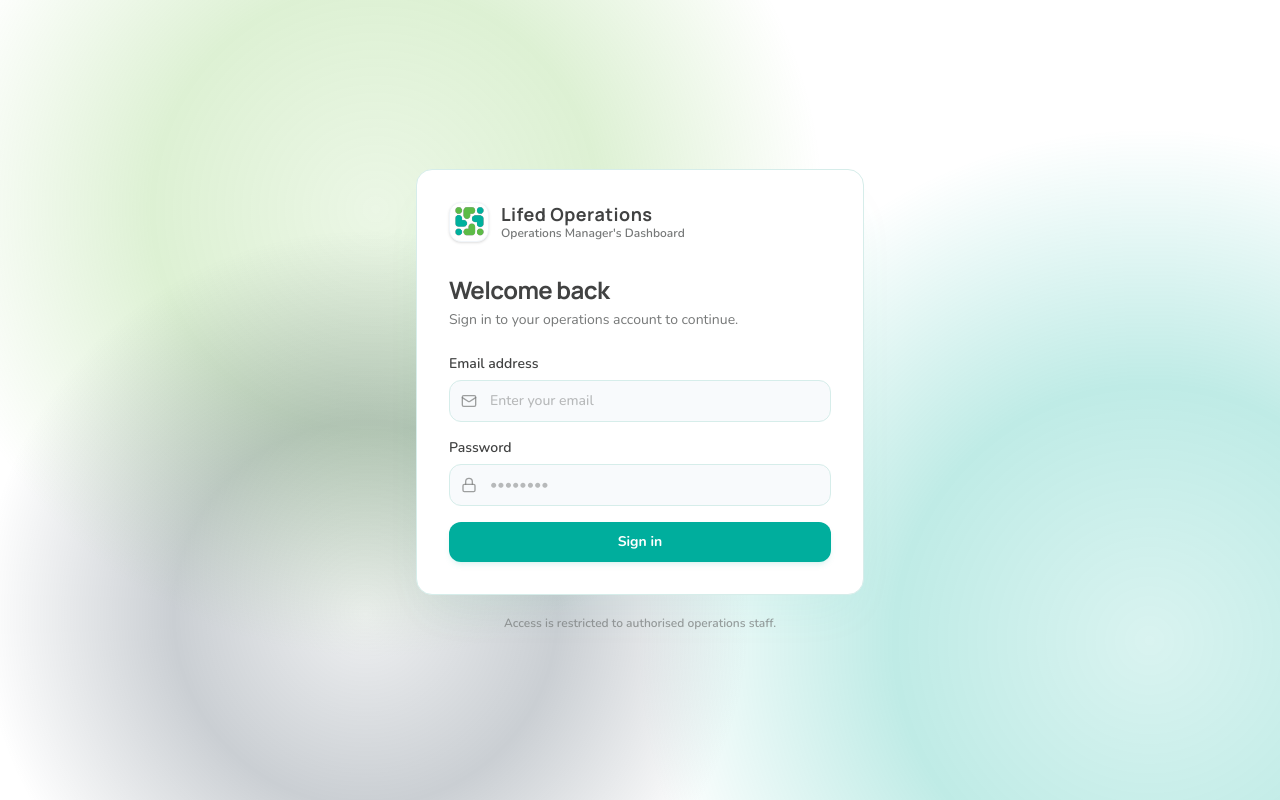
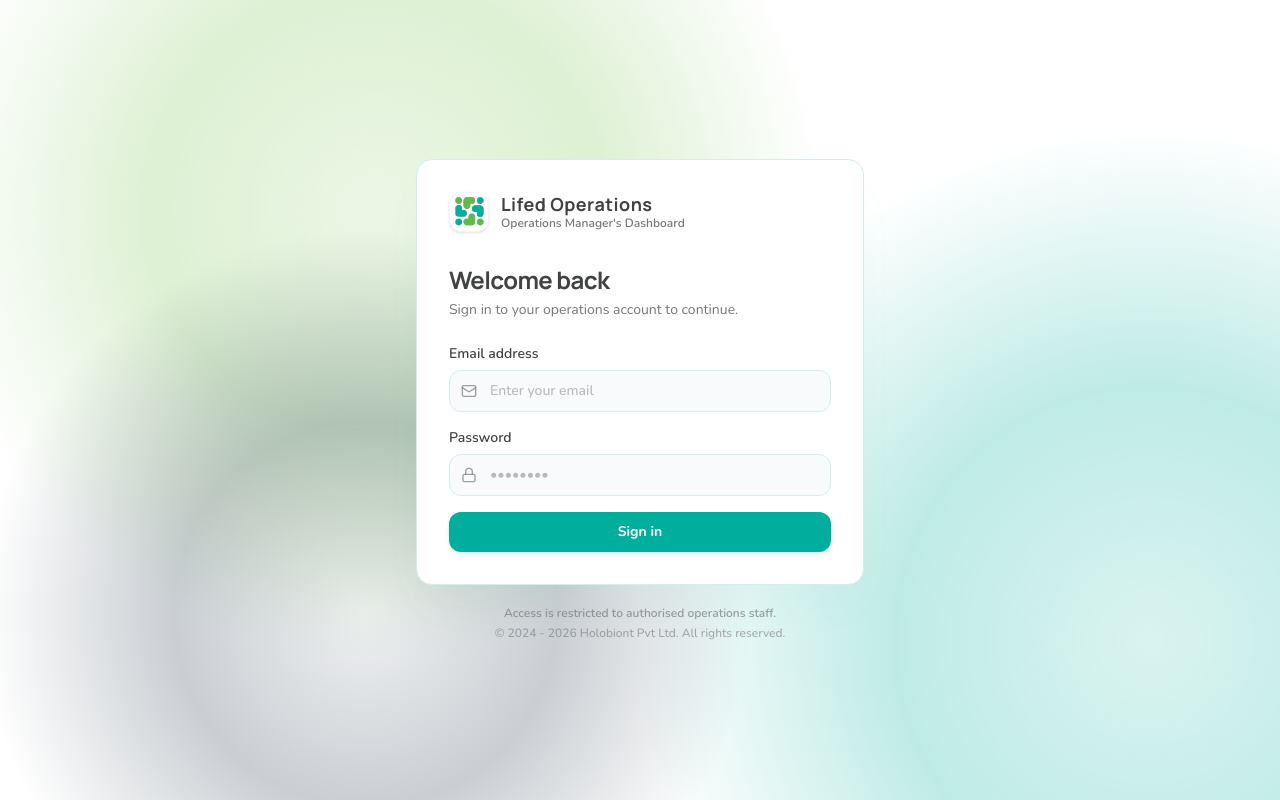
Before and after one commit to lifedtech/onboarding, a React (Vite) app in the folder frontend/: page / in a window 1280 px wide. Built offline with nearby package versions, Linux system fonts and the light colour scheme; no server answers.

Commit message:
documentation update

```diff
--- a/frontend/src/components/Login.jsx
+++ b/frontend/src/components/Login.jsx
@@ -134,9 +134,14 @@ export default function Login() {
         </div>
 
         {/* Footer note */}
-        <p className="text-center text-text-muted/70 text-xs mt-5 font-semibold">
-          Access is restricted to authorised operations staff.
-        </p>
+        <div className="mt-5 text-center flex flex-col gap-1">
+          <p className="text-text-muted/70 text-xs font-semibold">
+            Access is restricted to authorised operations staff.
+          </p>
+          <p className="text-text-muted/60 text-xs font-medium">
+            &copy; 2024 - 2026 Holobiont Pvt Ltd. All rights reserved.
+          </p>
+        </div>
       </div>
     </div>
   );
```
Also changed, not shown: 1 other file (tests, documents, lock files or other folders).
